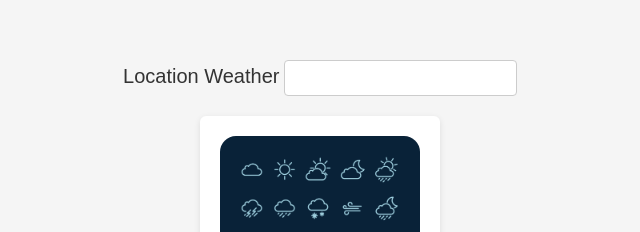
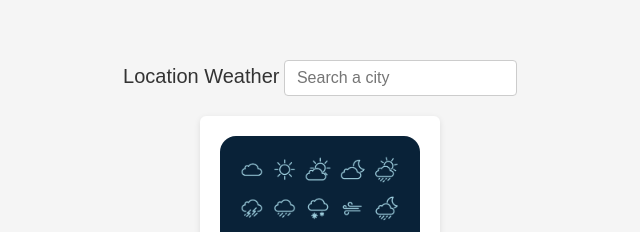
Before and after one commit to kurays015/weatherapp-test, a plain HTML site: page index.html in a window 1280 px wide. Shown: the part 229-461 px from the top of the page, 320-960 px from the left. Drawn offline with Linux system fonts and the light colour scheme.

Commit message:
Update index.html

```diff
--- a/index.html
+++ b/index.html
@@ -63,7 +63,7 @@ li {
 
       <form>
         <label for="city">Location Weather</label>
-        <input type="text" name="city">
+        <input type="text" name="city" placeholder="Search a city">
       </form>
 
       <div class="weather-container">
```
